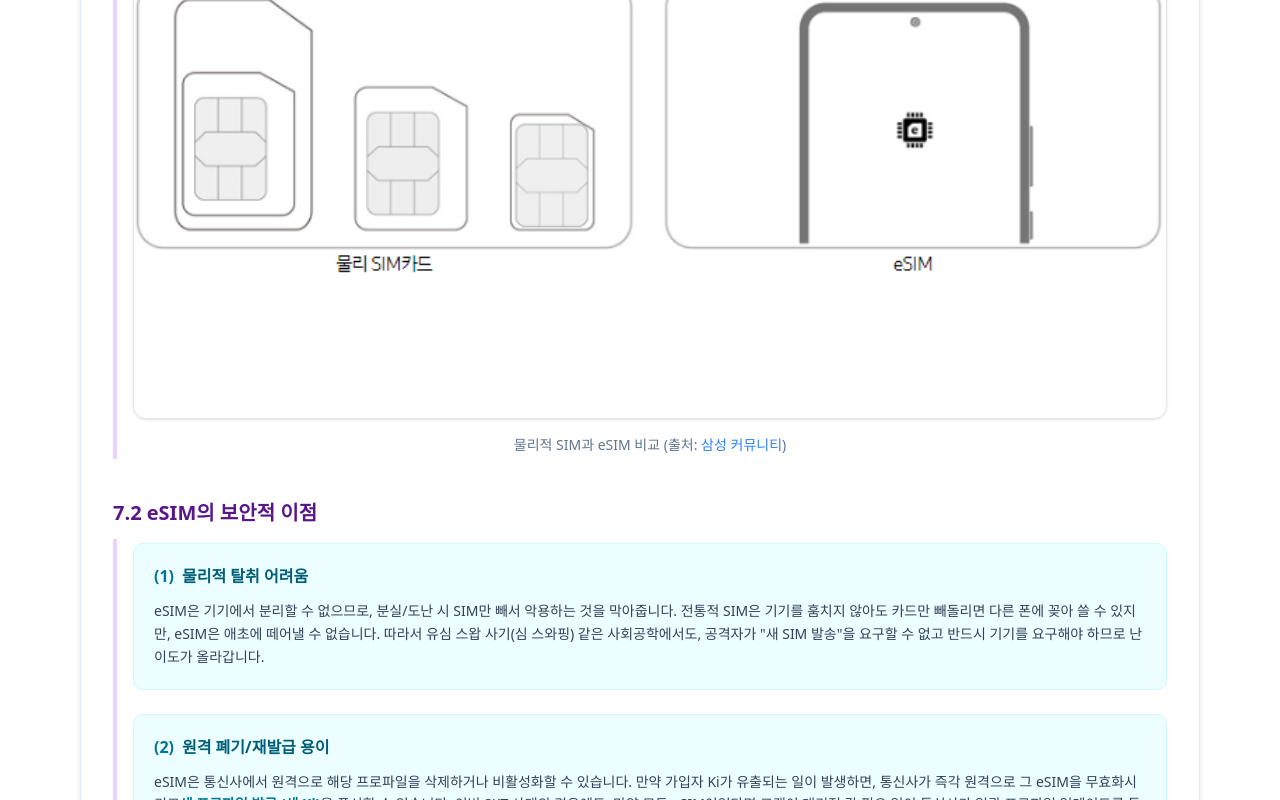
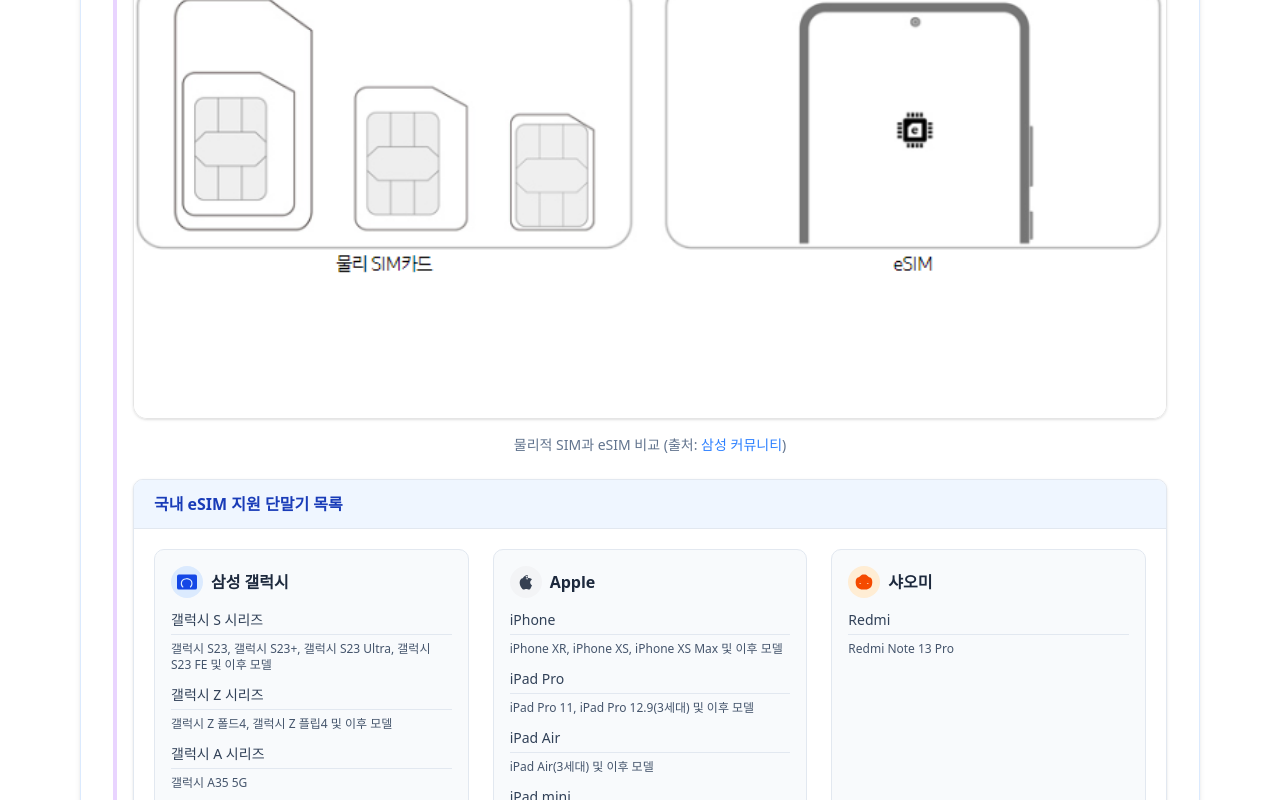
Before and after one commit to pandora0667/sk-telecom-security-incident, a Next.js app: page /response in a window 1280 px wide. Shown: the part 11200-12000 px from the top of the page. Built offline with nearby package versions, Linux system fonts and the light colour scheme.

Commit message:
feat: eSIM 지원기기 추가

```diff
--- a/src/app/response/page.tsx
+++ b/src/app/response/page.tsx
@@ -1026,6 +1026,117 @@
                     <p className="text-sm text-slate-500 text-center">
                        물리적 SIM과 eSIM 비교 (출처: <a href="https://r1.community.samsung.com/t5/%EC%86%90%EC%89%AC%EC%9A%B4-%ED%95%B4%EA%B2%B0-%EB%B0%A9%EB%B2%95/%EA%B0%A4%EB%9F%AD%EC%8B%9C-%EC%8A%A4%EB%A7%88%ED%8A%B8%ED%8F%B0%EC%97%90-%EC%A0%81%EC%9A%A9%EB%90%9C-esim-%EA%B8%B0%EB%8A%A5-%EB%B0%8F-%EC%82%AC%EC%9A%A9-%EB%B0%A9%EB%B2%95%EC%9D%B4-%EA%B6%81%EA%B8%88%ED%95%A9%EB%8B%88%EB%8B%A4/ba-p/18281765" target="_blank" rel="noopener noreferrer" className="text-blue-500 hover:underline">삼성 커뮤니티</a>)
                     </p>
+
+                    <div className="mt-6 bg-white rounded-lg border border-slate-200 shadow-sm overflow-hidden">
+                      <div className="bg-blue-50 px-5 py-3 border-b border-slate-200">
+                        <h4 className="font-semibold text-blue-800">국내 eSIM 지원 단말기 목록</h4>
+                      </div>
+
+                      <div className="p-5 space-y-6">
+                        <div className="grid grid-cols-1 md:grid-cols-3 gap-6">
+                          {/* 삼성 섹션 */}
+                          <div className="bg-slate-50 rounded-lg border border-slate-200 p-4">
+                            <div className="flex items-center mb-3">
+                              <div className="w-8 h-8 flex items-center justify-center bg-blue-100 rounded-full mr-2">
+                                <svg xmlns="http://www.w3.org/2000/svg" className="w-5 h-5 text-blue-700" viewBox="0 0 24 24" fill="currentColor">
+                                  <path d="M2.25 3h19.5A2.25 2.25 0 0 1 24 5.25v13.5A2.25 2.25 0 0 1 21.75 21H2.25A2.25 2.25 0 0 1 0 18.75V5.25A2.25 2.25 0 0 1 2.25 3zm4.703 15.604a.75.75 0 0 0 .6-1.2c-.928-1.156-1.553-2.28-1.553-3.711 0-1.152.303-2.088.8-2.832.498-.744 1.185-1.29 1.965-1.679a6.242 6.242 0 0 1 2.522-.603h.198c.132 0 .264 0 .395.012a6.45 6.45 0 0 1 2.522.591c.792.39 1.49.935 1.998 1.68.508.744.802 1.68.802 2.83 0 1.432-.625 2.557-1.553 3.712a.75.75 0 1 0 1.163.946c1.056-1.297 1.79-2.682 1.79-4.658 0-1.388-.358-2.564-1.02-3.505-.67-.94-1.604-1.639-2.646-2.121a7.934 7.934 0 0 0-3.13-.728c-.171 0-.342 0-.53.012a7.775 7.775 0 0 0-3.129.74c-1.02.481-1.94 1.178-2.605 2.117-.665.94-1.023 2.117-1.023 3.505 0 1.976.734 3.36 1.79 4.658a.75.75 0 0 0 .564.253z" />
+                                </svg>
+                              </div>
+                              <h5 className="font-bold text-slate-800">삼성 갤럭시</h5>
+                            </div>
+
+                            <div className="space-y-3">
+                              <div>
+                                <h6 className="text-sm font-medium text-slate-700 border-b border-slate-200 pb-1 mb-1.5">갤럭시 S 시리즈</h6>
+                                <p className="text-xs text-slate-600">갤럭시 S23, 갤럭시 S23+, 갤럭시 S23 Ultra, 갤럭시 S23 FE 및 이후 모델</p>
+                              </div>
+
+                              <div>
+                                <h6 className="text-sm font-medium text-slate-700 border-b border-slate-200 pb-1 mb-1.5">갤럭시 Z 시리즈</h6>
+                                <p className="text-xs text-slate-600">갤럭시 Z 폴드4, 갤럭시 Z 플립4 및 이후 모델</p>
+                              </div>
+
+                              <div>
+                                <h6 className="text-sm font-medium text-slate-700 border-b border-slate-200 pb-1 mb-1.5">갤럭시 A 시리즈</h6>
+                                <p className="text-xs text-slate-600">갤럭시 A35 5G</p>
+                              </div>
+
+                              <div>
+                                <h6 className="text-sm font-medium text-slate-700 border-b border-slate-200 pb-1 mb-1.5">갤럭시 탭 S 시리즈</h6>
+                                <p className="text-xs text-slate-600">갤럭시 탭 S9, 갤럭시 탭 S9+, 갤럭시 탭 S9 Ultra 및 이후 모델</p>
+                              </div>
+
+                              <div>
+                                <h6 className="text-sm font-medium text-slate-700 border-b border-slate-200 pb-1 mb-1.5">기타</h6>
+                                <p className="text-xs text-slate-600">갤럭시 퀀텀4, 갤럭시 퀀텀5</p>
+                              </div>
+                            </div>
+                          </div>
+
+                          {/* 애플 섹션 */}
+                          <div className="bg-slate-50 rounded-lg border border-slate-200 p-4">
+                            <div className="flex items-center mb-3">
+                              <div className="w-8 h-8 flex items-center justify-center bg-gray-100 rounded-full mr-2">
+                                <svg xmlns="http://www.w3.org/2000/svg" className="w-5 h-5 text-gray-700" viewBox="0 0 24 24" fill="currentColor">
+                                  <path d="M17.05 20.28c-.98.95-2.05.8-3.08.35-1.09-.46-2.09-.48-3.24 0-1.44.62-2.2.44-3.06-.35C2.79 15.25 3.51 7.59 9.05 7.31c1.35.07 2.29.74 3.08.8 1.18-.21 2.33-.91 3.57-.84 1.5.09 2.63.68 3.35 1.76-2.92 1.85-2.46 5.46.14 6.91-.68 1.65-1.46 3.31-2.14 4.34zm-3.85-15.5c-.17 1.57-.94 2.95-2.15 3.78-1.23.89-2.53.96-3.07.92.08-2.28 1.24-4.18 3.07-4.99 1.05-.45 2.24-.54 3.24-.34.04.23.08.46.08.69 0 0-.07-.02-.09-.03-.08-.02-.17-.03-.26-.03h-1.69c-.31 0-.58.2-.67.5-.09.3.02.62.26.8.04.03.08.06.12.09.46.36.75.92.75 1.55v.83c0 .29.24.53.53.53h.05c.55 0 1-.45 1-1v-.83c0-.97-.47-1.81-1.17-2.35v.65z" />
+                                </svg>
+                              </div>
+                              <h5 className="font-bold text-slate-800">Apple</h5>
+                            </div>
+
+                            <div className="space-y-3">
+                              <div>
+                                <h6 className="text-sm font-medium text-slate-700 border-b border-slate-200 pb-1 mb-1.5">iPhone</h6>
+                                <p className="text-xs text-slate-600">iPhone XR, iPhone XS, iPhone XS Max 및 이후 모델</p>
+                              </div>
+
+                              <div>
+                                <h6 className="text-sm font-medium text-slate-700 border-b border-slate-200 pb-1 mb-1.5">iPad Pro</h6>
+                                <p className="text-xs text-slate-600">iPad Pro 11, iPad Pro 12.9(3세대) 및 이후 모델</p>
+                              </div>
+
+                              <div>
+                                <h6 className="text-sm font-medium text-slate-700 border-b border-slate-200 pb-1 mb-1.5">iPad Air</h6>
+                                <p className="text-xs text-slate-600">iPad Air(3세대) 및 이후 모델</p>
+                              </div>
+
+                              <div>
+                                <h6 className="text-sm font-medium text-slate-700 border-b border-slate-200 pb-1 mb-1.5">iPad mini</h6>
+                                <p className="text-xs text-slate-600">iPad mini(5세대) 및 이후 모델</p>
+                              </div>
+
+                              <div>
+                                <h6 className="text-sm font-medium text-slate-700 border-b border-slate-200 pb-1 mb-1.5">iPad</h6>
+                                <p className="text-xs text-slate-600">iPad(7세대) 및 이후 모델</p>
+                              </div>
+                            </div>
+                          </div>
+
+                          {/* 샤오미 섹션 */}
+                          <div className="bg-slate-50 rounded-lg border border-slate-200 p-4">
+                            <div className="flex items-center mb-3">
+                              <div className="w-8 h-8 flex items-center justify-center bg-orange-100 rounded-full mr-2">
+                                <svg xmlns="http://www.w3.org/2000/svg" className="w-5 h-5 text-orange-600" viewBox="0 0 24 24" fill="currentColor">
+                                  <path d="M19.435 6.619C15.987 5.627 16.3 3 12 3 7.7 3 8.013 5.627 4.565 6.619 1.865 7.4 1.215 13.185 3 17.1c1.463 3.2 6.888 4.488 9 3.9 2.112.588 7.537-.7 9-3.9 1.785-3.915 1.135-9.7-1.565-10.481zM7.5 14.5C6.804 14.5 6.55 14.373 6.5 14c-.05-.373.096-.5 1-.5.904 0 1.05.127 1 .5-.05.373-.304.5-1 .5zm9 0c-.696 0-.95-.127-1-.5-.05-.373.096-.5 1-.5.904 0 1.05.127 1 .5-.05.373-.304.5-1 .5zm-8.948-.5a7.474 7.474 0 0 1-1.052.075v-.15c.357 0 .691-.033 1-.075A.53.53 0 0 1 8 13.5a.53.53 0 0 1-.5.35 5.336 5.336 0 0 1-1 .074v.152c.364 0 .698-.033 1-.076A.53.53 0 0 1 8 13.65a.53.53 0 0 1-.448.35zm9 0a7.474 7.474 0 0 1-1.052.075v-.15c.357 0 .691-.033 1-.075A.53.53 0 0 1 17 13.5a.53.53 0 0 1-.5.35 5.336 5.336 0 0 1-1 .074v.152c.364 0 .698-.033 1-.076A.53.53 0 0 1 17 13.65a.53.53 0 0 1-.448.35zm-9-2a7.474 7.474 0 0 1-1.052.075v-.15c.357 0 .691-.033 1-.075A.53.53 0 0 1 8 11.5a.53.53 0 0 1-.5.35 5.336 5.336 0 0 1-1 .074v.152c.364 0 .698-.033 1-.076A.53.53 0 0 1 8 11.65a.53.53 0 0 1-.448.35zm9 0a7.474 7.474 0 0 1-1.052.075v-.15c.357 0 .691-.033 1-.075A.53.53 0 0 1 17 11.5a.53.53 0 0 1-.5.35 5.336 5.336 0 0 1-1 .074v.152c.364 0 .698-.033 1-.076A.53.53 0 0 1 17 11.65a.53.53 0 0 1-.448.35z" />
+                                </svg>
+                              </div>
+                              <h5 className="font-bold text-slate-800">샤오미</h5>
+                            </div>
+
+                            <div className="space-y-3">
+                              <div>
+                                <h6 className="text-sm font-medium text-slate-700 border-b border-slate-200 pb-1 mb-1.5">Redmi</h6>
+                                <p className="text-xs text-slate-600">Redmi Note 13 Pro</p>
+                              </div>
+                            </div>
+                          </div>
+                        </div>
+
+                        <div className="text-right text-xs text-slate-500 pt-2 border-t border-slate-200">
+                          ※ 위 목록은 2025년 5월 기준으로, 제조사의 신규 모델 출시에 따라 변경될 수 있습니다.
+                        </div>
+                      </div>
+                    </div>
                   </div>
                 </div>
 
```
